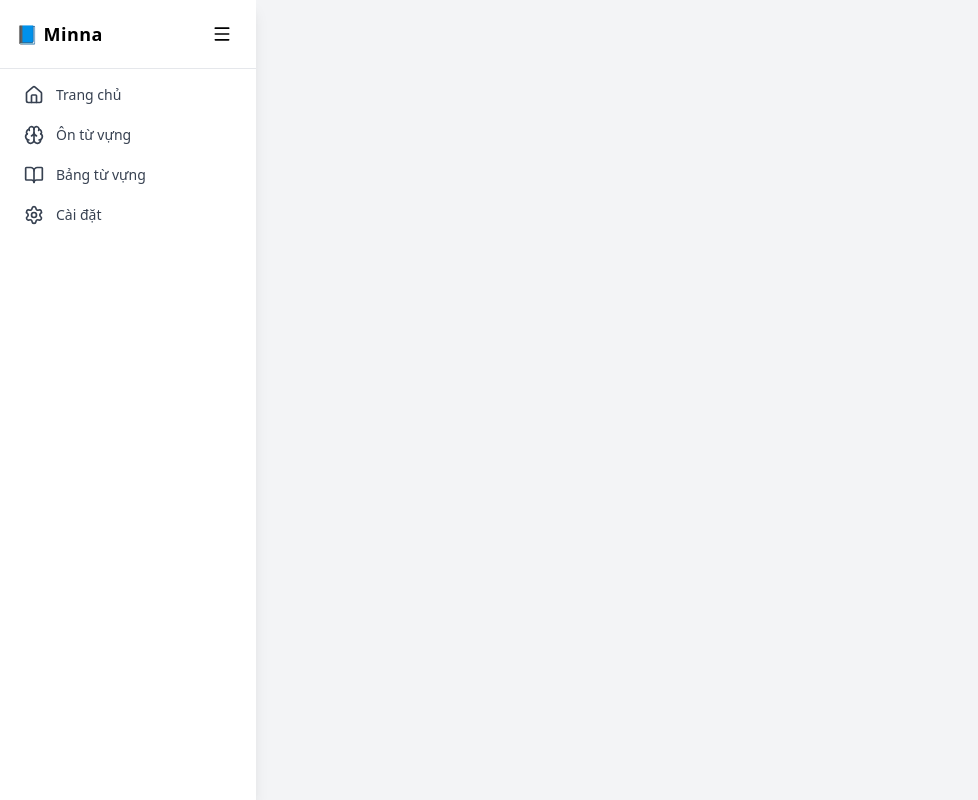
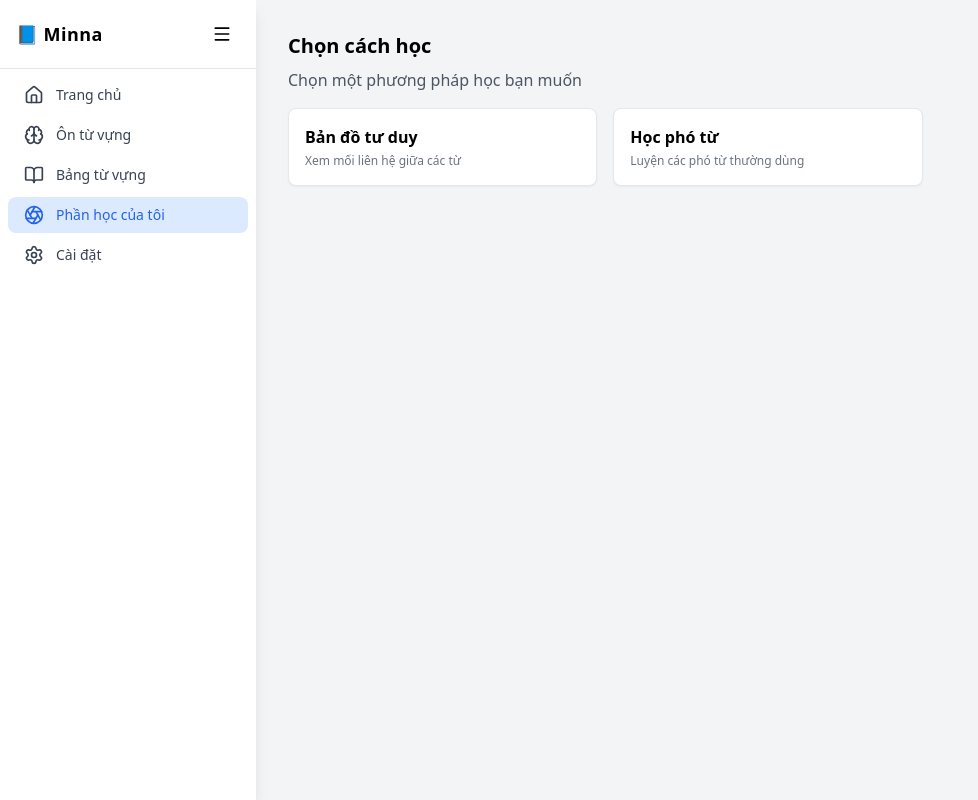
Before and after one commit to baohuyxxi/nihongo-vocab, a React (Vite) app: page /my-lessons in a window 1280 px wide. Shown: the whole page, without its empty margins (0-978 px from the left). Built offline with nearby package versions, Linux system fonts and the light colour scheme.

Commit message:
update project

```diff
--- a/src/components/Sidebar.jsx
+++ b/src/components/Sidebar.jsx
@@ -1,6 +1,6 @@
 import { useState } from "react"
 import MenuItem from "./MenuItem"
-import { Home, Brain, BookOpen, Settings, Menu } from "lucide-react"
+import { Home, Brain, BookOpen, Settings, Menu , Aperture} from "lucide-react"
 
 export default function Sidebar() {
   const [mobileOpen, setMobileOpen] = useState(false)
@@ -68,6 +68,7 @@ export default function Sidebar() {
           <MenuItem to="/" label="Trang chủ" icon={Home} open={desktopOpen || mobileOpen} />
           <MenuItem to="/vocabulary" label="Ôn từ vựng" icon={Brain} open={desktopOpen || mobileOpen} />
           <MenuItem to="/vocab-table?lesson=1" label="Bảng từ vựng" icon={BookOpen} open={desktopOpen || mobileOpen} />
+          <MenuItem to="/my-lessons" label="Phần học của tôi" icon={Aperture} open={desktopOpen || mobileOpen} />
           <MenuItem to="/settings" label="Cài đặt" icon={Settings} open={desktopOpen || mobileOpen} />
         </nav>
       </aside>
--- /dev/null
+++ b/src/pages/MyLessons/Adverbs.jsx
@@ -0,0 +1,94 @@
+import { useEffect, useState } from "react"
+import { getAllAdverbs } from "../../services/lesson.service"
+
+export default function Adverbs() {
+  const [data, setData] = useState([])
+  const [loading, setLoading] = useState(true)
+  const [search, setSearch] = useState("")
+
+  useEffect(() => {
+    const fetchData = async () => {
+      try {
+        const res = await getAllAdverbs()
+
+        console.log("API:", res.data) // debug
+
+        // ✅ FIX CHÍNH
+        setData(res.data.other || [])
+      } catch (err) {
+        console.error("Lỗi API:", err)
+      } finally {
+        setLoading(false)
+      }
+    }
+
+    fetchData()
+  }, [])
+
+  const filtered = data.filter((item) => {
+    const keyword = search.toLowerCase()
+
+    return (
+      item.meaning?.toLowerCase().includes(keyword) ||
+      item.hiragana?.includes(keyword) ||
+      item.romaji?.toLowerCase().includes(keyword)
+    )
+  })
+
+  if (loading) {
+    return <div className="p-4">Đang tải phó từ...</div>
+  }
+
+  return (
+    <div className="p-4">
+      <h2 className="text-xl font-bold mb-2">📘 Học Phó Từ</h2>
+
+      <p className="text-gray-600 mb-4">
+        Tổng hợp tất cả phó từ
+      </p>
+
+      <input
+        type="text"
+        placeholder="Tìm kiếm..."
+        value={search}
+        onChange={(e) => setSearch(e.target.value)}
+        className="w-full p-2 border rounded mb-4"
+      />
+
+      <div className="grid grid-cols-1 sm:grid-cols-2 lg:grid-cols-3 gap-4">
+        {filtered.map((item) => (
+          <div
+            key={item._id}
+            className="border rounded-lg p-4 bg-white shadow-sm hover:shadow-md transition"
+          >
+            <div className="text-lg font-semibold">
+              {item.hiragana}
+            </div>
+
+            {item.romaji && (
+              <div className="text-sm text-gray-500">
+                {item.romaji}
+              </div>
+            )}
+
+            <div className="text-sm text-blue-600 mt-2">
+              {item.meaning}
+            </div>
+
+            {item.example?.jp && (
+              <div className="text-xs text-gray-500 mt-2">
+                {item.example.jp}
+              </div>
+            )}
+          </div>
+        ))}
+      </div>
+
+      {filtered.length === 0 && (
+        <div className="text-center text-gray-400 mt-6">
+          Không có dữ liệu
+        </div>
+      )}
+    </div>
+  )
+}
--- /dev/null
+++ b/src/pages/MyLessons/MyLessons.jsx
@@ -0,0 +1,45 @@
+import { useNavigate } from "react-router-dom"
+
+export default function MyLessons() {
+  const navigate = useNavigate()
+
+  const options = [
+    {
+      id: "mind-map",
+      title: "Bản đồ tư duy",
+      desc: "Xem mối liên hệ giữa các từ",
+    },
+    {
+      id: "adverbs",
+      title: "Học phó từ",
+      desc: "Luyện các phó từ thường dùng",
+    },
+  ]
+
+  return (
+    <div className="p-4">
+      {/* Header */}
+      <h2 className="text-xl font-bold mb-2">
+        Chọn cách học
+      </h2>
+
+      <p className="text-gray-600 mb-4">
+        Chọn một phương pháp học bạn muốn
+      </p>
+
+      {/* Options */}
+      <div className="grid grid-cols-2 sm:grid-cols-3 gap-4">
+        {options.map((item) => (
+          <div
+            key={item.id}
+            onClick={() => navigate(`/my-lessons/${item.id}`)}
+            className="cursor-pointer border rounded-lg p-4 shadow-sm hover:shadow-md transition bg-white"
+          >
+            <h3 className="font-semibold">{item.title}</h3>
+            <p className="text-xs text-gray-500 mt-1">{item.desc}</p>
+          </div>
+        ))}
+      </div>
+    </div>
+  )
+}
--- a/src/routes/AppRoutes.jsx
+++ b/src/routes/AppRoutes.jsx
@@ -17,6 +17,8 @@ const VocabularyStudy = lazy(() => import("../pages/VocabStudy/VocabularyStudy")
 
 const MindMapPage = lazy(() => import("../pages/MindMap/MindMapPage"));
 
+const MyLessons = lazy(() => import("../pages/MyLessons/MyLessons"));
+const Adverbs = lazy(() => import("../pages/MyLessons/Adverbs"));
 export default function AppRoutes() {
   return (
     <Routes>
@@ -73,7 +75,7 @@ export default function AppRoutes() {
       />
 
       <Route
-        path="/mind-map"
+        path="/my-lessons/mind-map"
         element={
           <Suspense fallback={<div>Loading...</div>}>
             <MindMapPage />
@@ -81,6 +83,23 @@ export default function AppRoutes() {
         }
       />
 
+      <Route
+        path="/my-lessons"
+        element={
+          <Suspense fallback={<div>Loading...</div>}>
+            <MyLessons />
+          </Suspense>
+        }
+      />
+      <Route
+        path="/my-lessons/adverbs"
+        element={
+          <Suspense fallback={<div>Loading...</div>}>
+            <Adverbs />
+          </Suspense>
+        }
+      />
+
     </Routes>
   );
 }
--- a/src/services/lesson.service.js
+++ b/src/services/lesson.service.js
@@ -13,3 +13,11 @@ export const getLessons = () => {
 export const getLessonDetail = (lesson) => {
   return api.get(`/lessons/${lesson}`)
 }
+
+
+/**
+ * 🚀 Lấy tất cả PHÓ TỪ
+ */
+export const getAllAdverbs = () => {
+  return api.get("/lessons/adverbs/grouped")
+}
```
